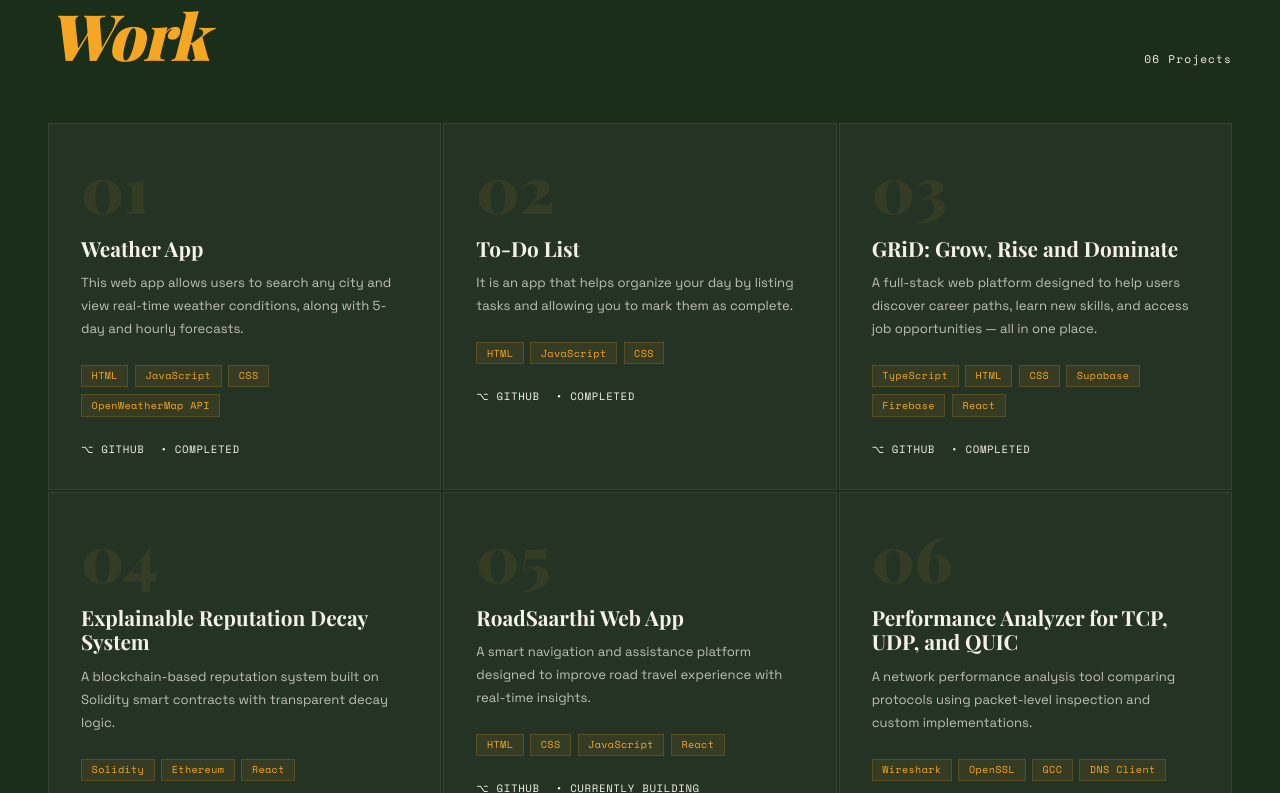
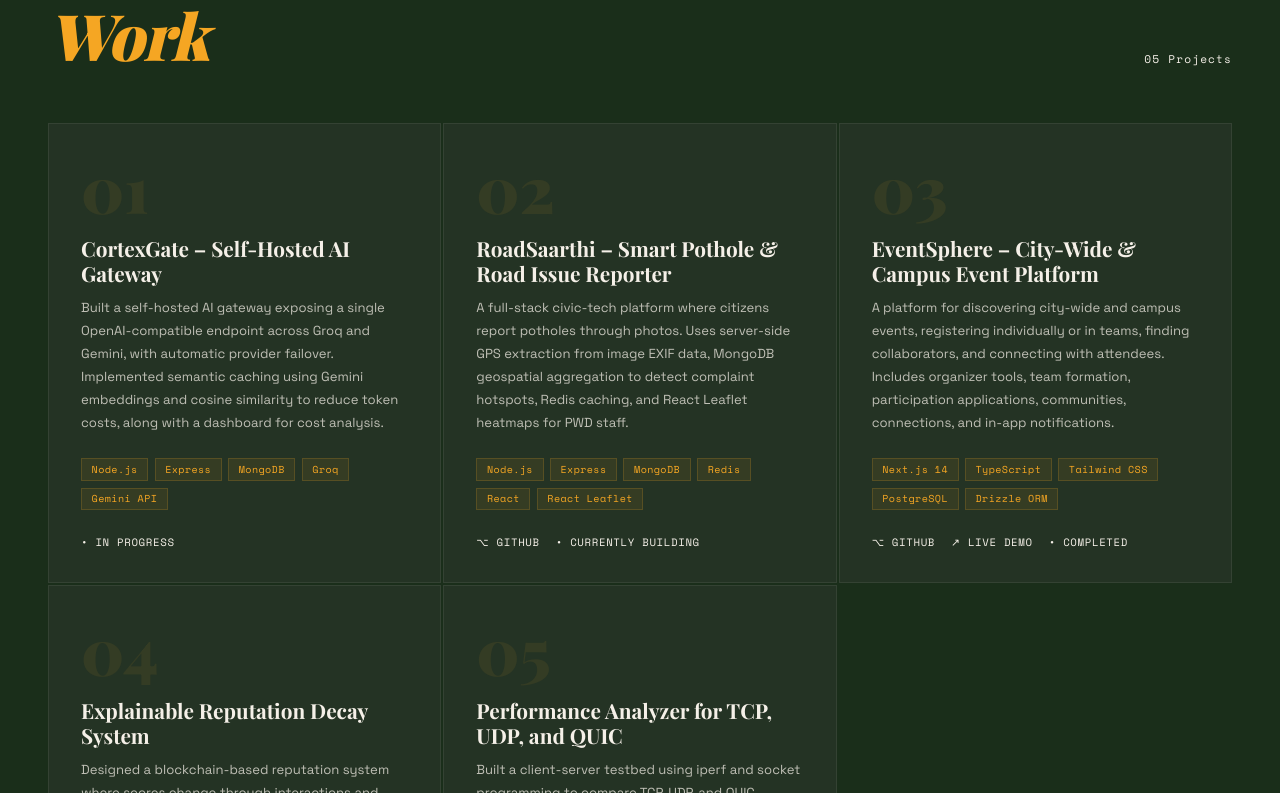
Before and after one commit to Rakshikagarg/Personal-Portfolio, a React (Vite) app in the folder client/: page / in a window 1280 px wide. Shown: the part 4407-5200 px from the top of the page. Built offline with nearby package versions, Linux system fonts and the light colour scheme; a web font is replaced by a local one.

Commit message:
Updated the projects

```diff
--- a/client/src/components/Projects.jsx
+++ b/client/src/components/Projects.jsx
@@ -1,51 +1,45 @@
+
 import './Projects.css';
 
 const projects = [
   {
     num: '01',
-    name: 'Weather App',
-    desc: 'This web app allows users to search any city and view real-time weather conditions, along with 5-day and hourly forecasts.',
-    tech: ['HTML', 'JavaScript', 'CSS', 'OpenWeatherMap API'],
-    github: 'https://github.com/Rakshikagarg/Weather-App',
-    status: 'Completed',
+    name: 'CortexGate – Self-Hosted AI Gateway',
+    desc: 'Built a self-hosted AI gateway exposing a single OpenAI-compatible endpoint across Groq and Gemini, with automatic provider failover. Implemented semantic caching using Gemini embeddings and cosine similarity to reduce token costs, along with a dashboard for cost analysis.',
+    tech: ['Node.js', 'Express', 'MongoDB', 'Groq', 'Gemini API'],
+    github: '#',
+    status: 'In Progress',
   },
   {
     num: '02',
-    name: 'To-Do List',
-    desc: 'It is an app that helps organize your day by listing tasks and allowing you to mark them as complete.',
-    tech: ['HTML', 'JavaScript', 'CSS'],
-    github: 'https://github.com/Rakshikagarg/ToDoList-App',
-    status: 'Completed',
+    name: 'RoadSaarthi – Smart Pothole & Road Issue Reporter',
+    desc: 'A full-stack civic-tech platform where citizens report potholes through photos. Uses server-side GPS extraction from image EXIF data, MongoDB geospatial aggregation to detect complaint hotspots, Redis caching, and React Leaflet heatmaps for PWD staff.',
+    tech: ['Node.js', 'Express', 'MongoDB', 'Redis', 'React', 'React Leaflet'],
+    github: 'https://github.com/Dhruv-aka-Dp/RoadSaarthi',
+    status: 'Currently Building',
   },
   {
     num: '03',
-    name: 'GRiD: Grow, Rise and Dominate',
-    desc: 'A full-stack web platform designed to help users discover career paths, learn new skills, and access job opportunities — all in one place.',
-    tech: ['TypeScript', 'HTML', 'CSS', 'Supabase', 'Firebase', 'React'],
-    github: 'https://github.com/Rakshikagarg/GRiD',
+    name: 'EventSphere – City-Wide & Campus Event Platform',
+    desc: 'A platform for discovering city-wide and campus events, registering individually or in teams, finding collaborators, and connecting with attendees. Includes organizer tools, team formation, participation applications, communities, connections, and in-app notifications.',
+    tech: ['Next.js 14', 'TypeScript', 'Tailwind CSS', 'PostgreSQL', 'Drizzle ORM'],
+    github: 'https://github.com/Asijain019/eventsphere',
+    demo: 'https://eventsphere-rosy-nine.vercel.app/',
     status: 'Completed',
   },
   {
     num: '04',
     name: 'Explainable Reputation Decay System',
-    desc: 'A blockchain-based reputation system built on Solidity smart contracts with transparent decay logic.',
-    tech: ['Solidity', 'Ethereum', 'React'],
+    desc: 'Designed a blockchain-based reputation system where scores change through interactions and decay over time, allowing inactivity to gradually lower trust. Includes an explainability layer that records structured, human-readable reasons for every score change on the ledger.',
+    tech: ['Solidity', 'Ethereum', 'Smart Contracts'],
     github: 'https://github.com/Dhruv-aka-Dp/Explainable-Reputation-Decay-System-ERDS-',
-    status: 'Currently Building',
+    status: 'Completed',
   },
   {
     num: '05',
-    name: 'RoadSaarthi Web App',
-    desc: 'A smart navigation and assistance platform designed to improve road travel experience with real-time insights.',
-    tech: ['HTML', 'CSS', 'JavaScript', 'React'],
-    github: 'https://github.com/Dhruv-aka-Dp/RoadSaarthi',
-    status: 'Currently Building',
-  },
-  {
-    num: '06',
     name: 'Performance Analyzer for TCP, UDP, and QUIC',
-    desc: 'A network performance analysis tool comparing protocols using packet-level inspection and custom implementations.',
-    tech: ['Wireshark', 'OpenSSL', 'GCC', 'DNS Client'],
+    desc: 'Built a client-server testbed using iperf and socket programming to compare TCP, UDP, and QUIC protocols. Analyzed throughput, latency, packet loss, and connection setup time under different traffic scenarios.',
+    tech: ['C', 'Python', 'Socket Programming', 'OpenSSL', 'Wireshark'],
     github: '#',
     status: 'Completed',
   },
@@ -60,23 +54,30 @@ export default function Projects() {
           <h2 className="projects-h reveal">
             Featured<br /><em>Work</em>
           </h2>
-          <p className="projects-ct reveal">0{projects.length} Projects</p>
+          <p className="projects-ct reveal">
+            {String(projects.length).padStart(2, '0')} Projects
+          </p>
         </div>
 
         <div className="proj-grid">
           {projects.map((p, i) => (
             <div className="proj-card" key={i}>
               <div className="proj-num">{p.num}</div>
+
               <h3 className="proj-name">{p.name}</h3>
+
               <p className="proj-desc">{p.desc}</p>
 
               <div className="proj-techs">
                 {p.tech.map((t, ti) => (
-                  <span className="proj-tech" key={ti}>{t}</span>
+                  <span className="proj-tech" key={ti}>
+                    {t}
+                  </span>
                 ))}
               </div>
 
               <div className="proj-links">
+                {p.github !== '#' && (
                   <a
                     href={p.github}
                     className="proj-link"
@@ -85,11 +86,24 @@ export default function Projects() {
                   >
                     ⌥ GitHub
                   </a>
+                )}
+
+                {p.demo && (
+                  <a
+                    href={p.demo}
+                    className="proj-link"
+                    target="_blank"
+                    rel="noreferrer"
+                  >
+                    ↗ Live Demo
+                  </a>
+                )}
 
                 <span className="proj-link">
                   • {p.status}
                 </span>
               </div>
+
             </div>
           ))}
         </div>
```
Lines whose indentation alone changed are shown as unchanged.
